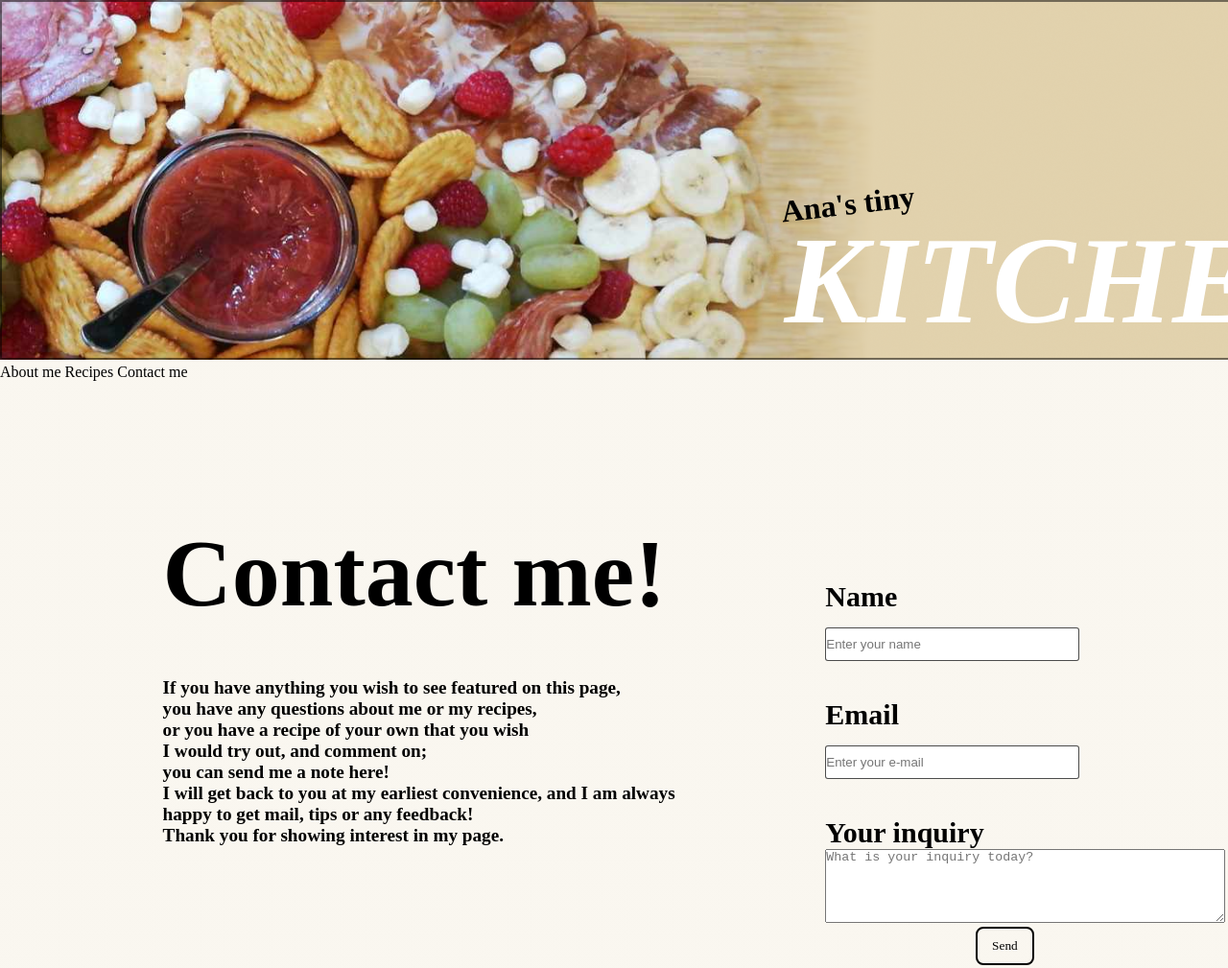
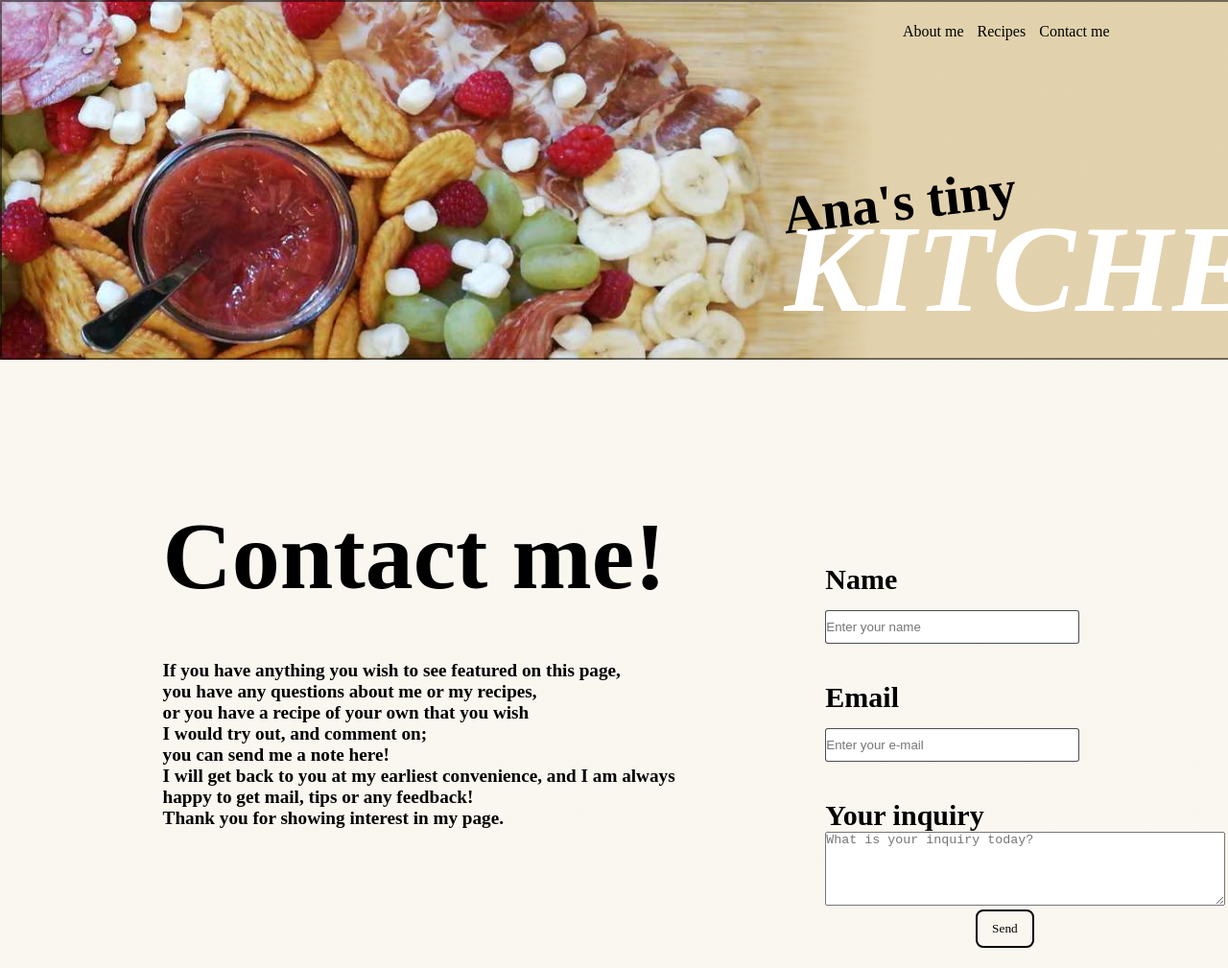
Before and after one commit to AnaRing/main_project, a plain HTML site: page html/contact_me.html in a window 1280 px wide. Shown: the top 1009 px of the page at 96% size. Drawn offline with Linux system fonts and the light colour scheme.

Commit message:
fixed the header on the contact me page

```diff
--- a/html/contact_me.html
+++ b/html/contact_me.html
@@ -11,6 +11,7 @@
      <link href="./css/cc_style.css" rel="stylesheet">
   </head>
   <body>
+    <!-- div and container for header part -->
     <div class="main__header">
       <h1 class="header__text">Ana's tiny</h1>
       <h1 class="header__text__kitchen">KITCHEN</h1>
@@ -18,17 +19,15 @@
       <div>
         <img class="header__picture" src="./main_project_pix/Header.png" alt="cuttingboard with fruit and ham">
       </div>
-      <!-- buttons for navigation, these will redirect directly to the new page
-           so I will later add an 'onClick' feature to each of them  -->
-      <div class="header__buttons">
+      <!-- buttons for navigation, these will redirect directly to the new page-->
+      <div class="header_buttons">
         <button class="button__about">About me</button>
         <button class="button__recipes">Recipes</button>
         <button class="button__contact">Contact me</button>
       </div>
    </div>
     <!-- this is code I have previously written for a registation form,
-         which I will be reusing and changing for the purpose of a
-         contact form -->
+         which I have reused and changed for this purpose -->
     <div class="contact__container">
       <div class="form__column2">
         <h2 class="head__contact">Contact me!</h2>
--- a/html/css/cc_style.css
+++ b/html/css/cc_style.css
@@ -16,8 +16,7 @@ body {
   box-sizing: border-box;
 }
 
-/* made a main header container so I can
-  try to lay it out according to the prototype */
+/* made a main header container and styles */
 .main__header {
   position: relative;
 }
@@ -26,7 +25,6 @@ body {
   width: 100%;
   height: auto;
 }
-
 .header__text {
   position: absolute;
   z-index: 2;
@@ -37,7 +35,8 @@ body {
   height: 6.08975rem;
   flex-shrink: 0;
   display: block;
-  font-size: 2rem;
+  font-family: Kristi;
+  font-size: 3.5rem;
   margin-block-start: 0.67rem;
   margin-block-end: 0.67rem;
   margin-inline-start: 0;
@@ -92,6 +91,8 @@ body {
 .header_buttons button {
   margin: 0.3125rem;
 }
+
+/* the contact form container and content */
 
 .contact__container {
   display: grid;
```
Lines whose indentation alone changed are shown as unchanged.
